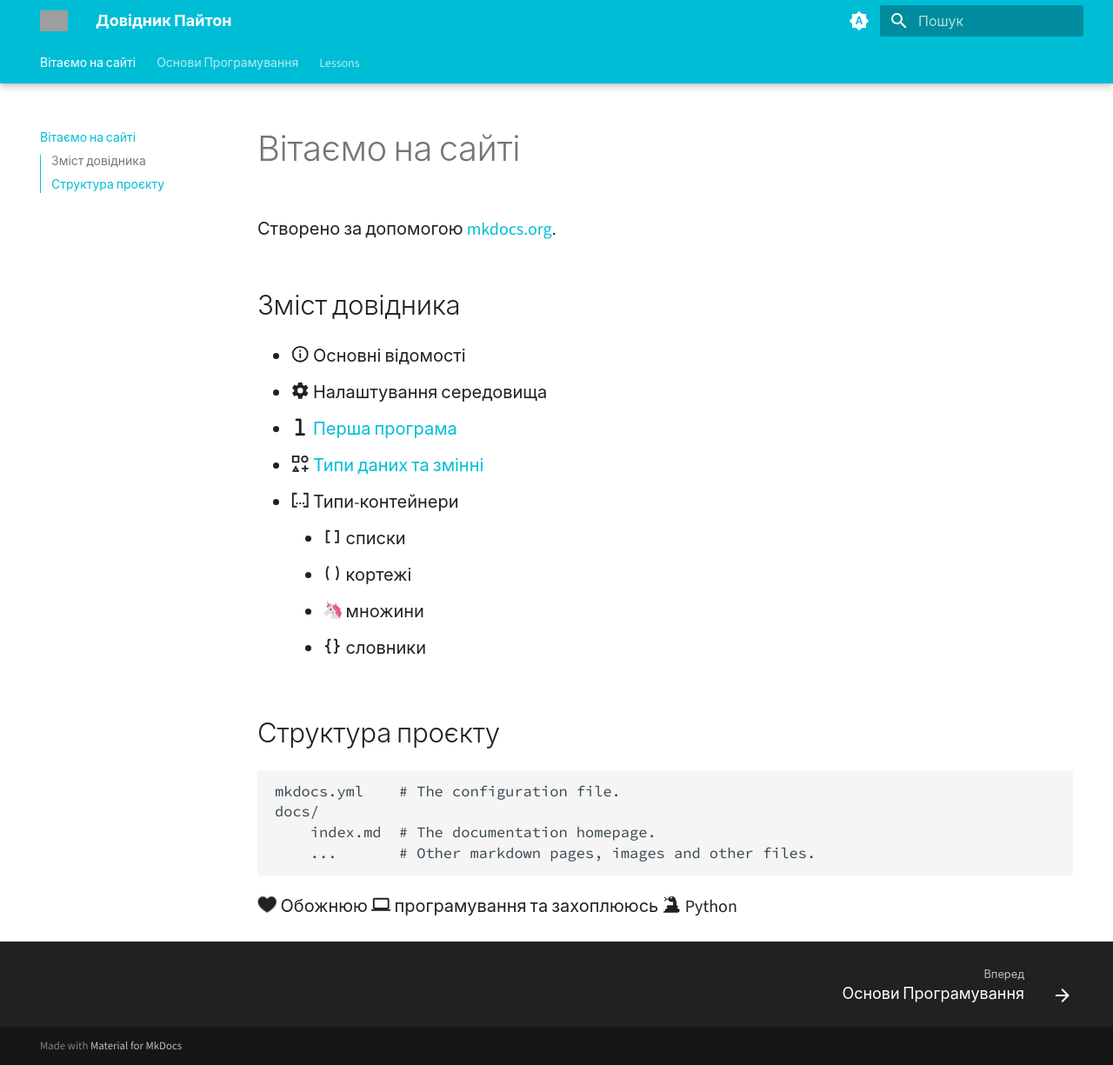
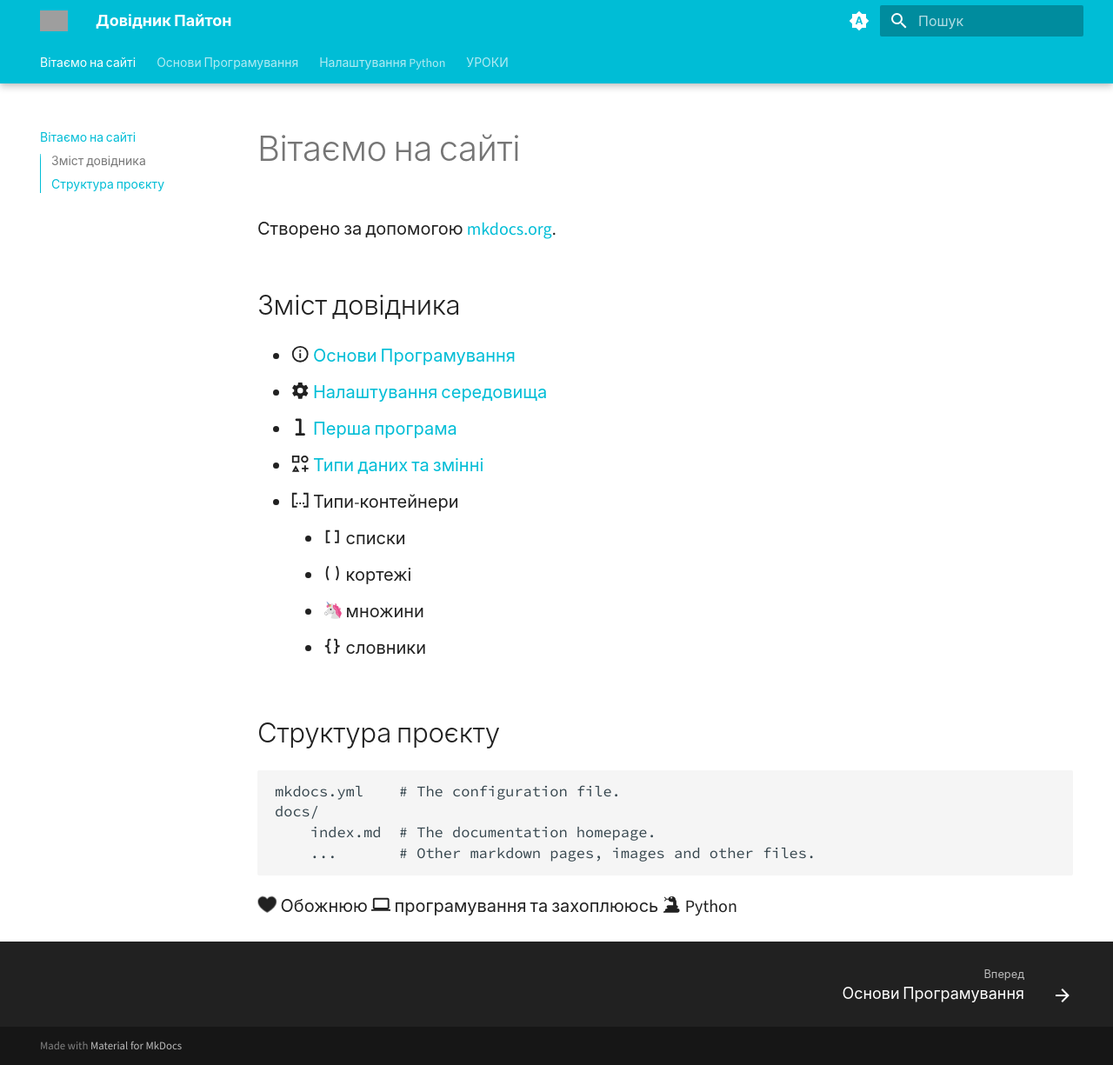
Before and after one commit to kirilche/pykids, an MkDocs documentation site: the page built from docs/index.md, in a window 1280 px wide and 1225 px high. Shown: the whole window at 87% size. Built offline with MkDocs 1.6.1 and Material for MkDocs 9.7.7, drawn with Linux system fonts in a browser that asks for light colours; emoji names are drawn with the system emoji font; grey boxes are pictures that could not be loaded.

Commit message:
120125 23

```diff
--- a/docs/index.md
+++ b/docs/index.md
@@ -3,10 +3,10 @@
 Створено за допомогою [mkdocs.org](https://www.mkdocs.org).
 
 ## Зміст довідника { data-search-exclude }
-* :material-information-outline: Основні відомості
-* :material-cog: Налаштування середовища
-* :fontawesome-solid-1: [Перша програма](lessons/1.md)
-* :material-shape-plus-outline: [Типи даних та змінні](lessons/2.md)
+* :material-information-outline:  [Основи Програмування](fundamentals.md)
+* :material-cog: [Налаштування середовища](setup.md)
+* :fontawesome-solid-1: [Перша програма](УРОКИ/1.md)
+* :material-shape-plus-outline: [Типи даних та змінні](УРОКИ/2.md)
 * :material-contain: Типи-контейнери
     - :material-code-brackets: списки
     - :material-code-parentheses: кортежі
--- /dev/null
+++ b/docs/setup.md
@@ -0,0 +1,7 @@
+---
+tags:
+  - Списки
+  - Словники
+---
+
+# Налаштування Python
--- a/mkdocs.yml
+++ b/mkdocs.yml
@@ -100,7 +100,7 @@
 plugins:
   - search
   - tags:
-      tags_file: lessons/tags.md
+      tags_file: УРОКИ/tags.md
 #   - offline
   - termynal:
       title: "shell"
```
Also changed, not shown: docs/УРОКИ/1.md (renamed from docs/lessons/1.md, +3 -3 lines), docs/УРОКИ/3_w.md (renamed from docs/lessons/3_w.md, +17 -5 lines), docs/УРОКИ/2.md (renamed from docs/lessons/2.md), docs/УРОКИ/3_summary_1.md (renamed from docs/lessons/3_summary_1.md), docs/УРОКИ/tags.md (renamed from docs/lessons/tags.md).
